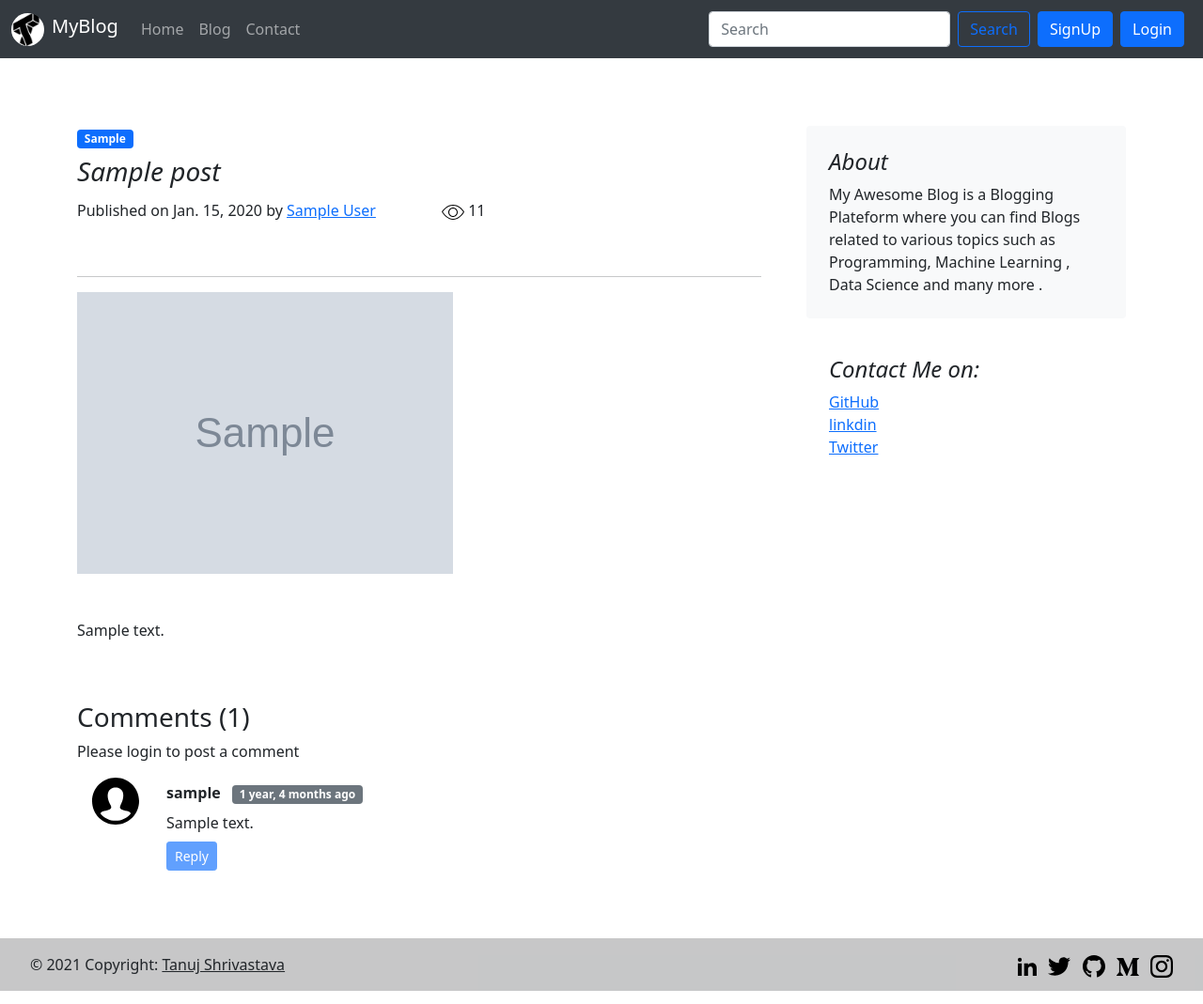
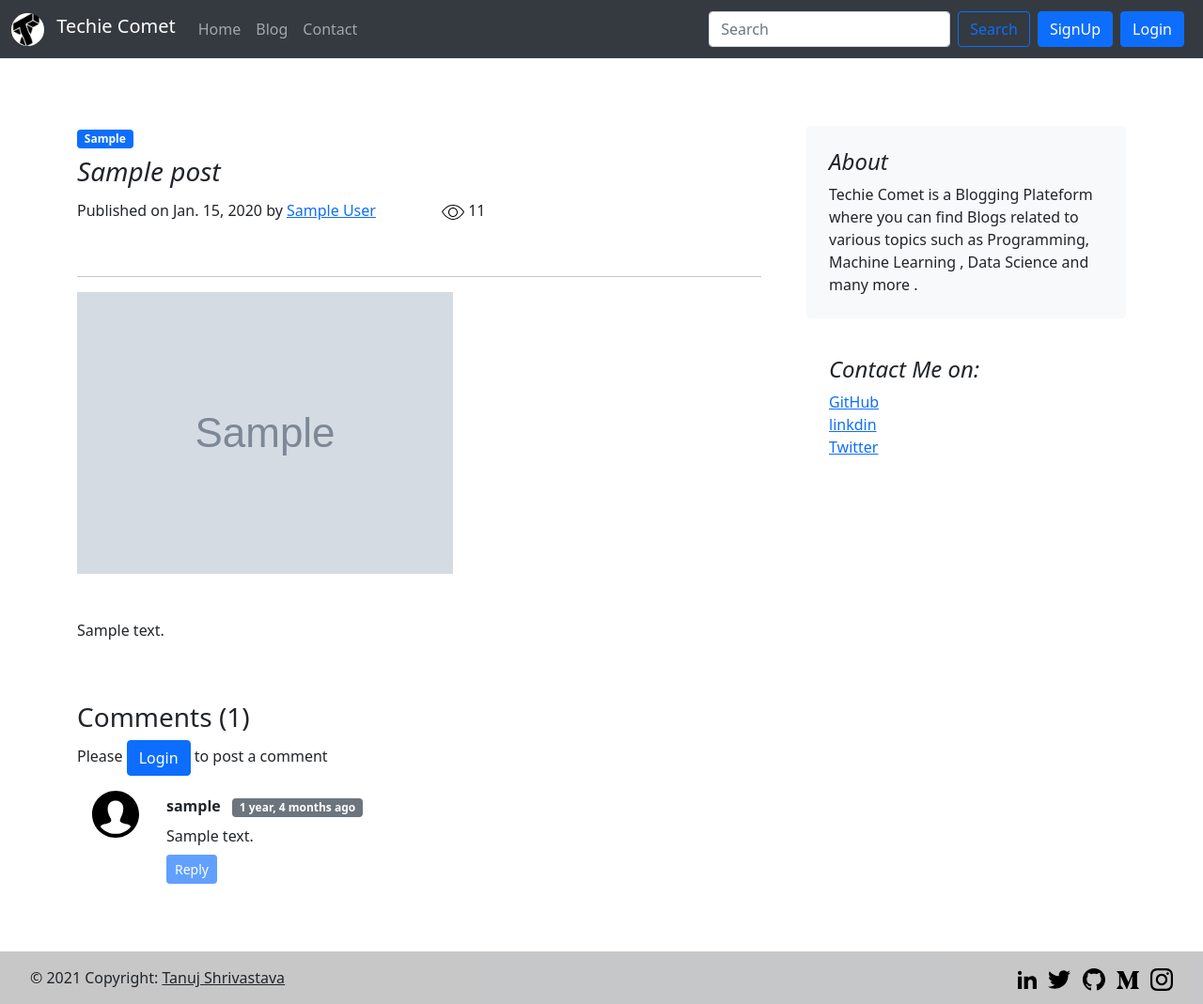
Before and after one commit to Tanuj-tj/My_Blog, a Django app: a page that uses templates/base.html in a window 1280 px wide. Shown: the whole page at 94% size. Run offline with Django 3.2, Linux system fonts and the light colour scheme; tables that the repository leaves empty hold one stand-in row (values such as "Sample post"); grey boxes marked "Sample" are stand-in pictures.

Commit message:
09/06/2021 ; git commit -m 09/06/2021

```diff
--- a/templates/base.html
+++ b/templates/base.html
@@ -34,11 +34,12 @@
   <!-- NavBar -->
   <nav class="navbar navbar-expand-lg navbar-dark bg-dark">
     <div class="container-fluid">
-    <a class="navbar-brand" href="#">
+    <a class="navbar-brand" href="/">
       {% comment %} <img src="/static/images/logo.jpg" alt="" width="44" height="40" class="d-inline-block align-text-top rounded-circle me-1">
       MyBlog {% endcomment %}
 
-      <img src="/static/images/logo.jpg" alt="" width="35" height="35" class="d-inline-block align-text-top mr-2 me-2 rounded-circle">MyBlog
+      <img src="/static/images/logo.jpg" alt="" width="35" height="35" class="d-inline-block align-text-top mr-2 me-2 rounded-circle">
+      Techie Comet
     </a>
 
 
@@ -182,6 +183,12 @@
 
             <button type="submit" class="btn btn-primary">Login</button>
 
+            <p class="pt-2"> Not Already Registered ? </p>
+
+            <button type="button" class="btn btn-primary" data-bs-toggle="modal" data-bs-target="#signupModal">
+          SignUp
+        </button>
+
           </form>
         </div>
       </div>
@@ -208,47 +215,7 @@
     <script src="https://cdn.jsdelivr.net/npm/bootstrap@5.0.1/dist/js/bootstrap.min.js" integrity="sha384-Atwg2Pkwv9vp0ygtn1JAojH0nYbwNJLPhwyoVbhoPwBhjQPR5VtM2+xf0Uwh9KtT" crossorigin="anonymous"></script>
     -->
 
-   <!-- Footer -->
-<footer class="bg-light mt-5">
-  <!-- Grid container -->
 
-
-<!-- Copyright -->
- <div class="p-3" style="background-color: rgba(0, 0, 0, 0.2);" >
-  <span class="p-3">
-    © 2021 Copyright:
-    <a class="text-dark" href="https://www.linkedin.com/in/tanuj-shrivastava-a59493137/" target="_blank">Tanuj Shrivastava</a>
-
-  </span>
-  <span class="float-end px-3 inline-flex">
-
-   <!-- Linkdin  -->
-   <a class="text-decoration-none" href="https://www.linkedin.com/in/tanuj-shrivastava-a59493137/" target="_blank">
-   <svg xmlns="http://www.w3.org/2000/svg" width="20" height="20" viewBox="0 0 24 24"><path d="M4.98 3.5c0 1.381-1.11 2.5-2.48 2.5s-2.48-1.119-2.48-2.5c0-1.38 1.11-2.5 2.48-2.5s2.48 1.12 2.48 2.5zm.02 4.5h-5v16h5v-16zm7.982 0h-4.968v16h4.969v-8.399c0-4.67 6.029-5.052 6.029 0v8.399h4.988v-10.131c0-7.88-8.922-7.593-11.018-3.714v-2.155z"/></svg>
-   </a>
-   <!-- Twitter -->
-   <a class="text-decoration-none" href="https://twitter.com/tanujtj75" target="_blank">
-   <svg class="ms-2" xmlns="http://www.w3.org/2000/svg" width="24" height="24" viewBox="0 0 24 24"><path d="M24 4.557c-.883.392-1.832.656-2.828.775 1.017-.609 1.798-1.574 2.165-2.724-.951.564-2.005.974-3.127 1.195-.897-.957-2.178-1.555-3.594-1.555-3.179 0-5.515 2.966-4.797 6.045-4.091-.205-7.719-2.165-10.148-5.144-1.29 2.213-.669 5.108 1.523 6.574-.806-.026-1.566-.247-2.229-.616-.054 2.281 1.581 4.415 3.949 4.89-.693.188-1.452.232-2.224.084.626 1.956 2.444 3.379 4.6 3.419-2.07 1.623-4.678 2.348-7.29 2.04 2.179 1.397 4.768 2.212 7.548 2.212 9.142 0 14.307-7.721 13.995-14.646.962-.695 1.797-1.562 2.457-2.549z"/></svg>
-   </a>
-
-   <!-- GitHub -->
-   <a class="text-decoration-none" href="https://github.com/Tanuj-tj" target="_blank">
-   <svg class="ms-2" xmlns="http://www.w3.org/2000/svg" width="24" height="24" viewBox="0 0 24 24"><path d="M12 0c-6.626 0-12 5.373-12 12 0 5.302 3.438 9.8 8.207 11.387.599.111.793-.261.793-.577v-2.234c-3.338.726-4.033-1.416-4.033-1.416-.546-1.387-1.333-1.756-1.333-1.756-1.089-.745.083-.729.083-.729 1.205.084 1.839 1.237 1.839 1.237 1.07 1.834 2.807 1.304 3.492.997.107-.775.418-1.305.762-1.604-2.665-.305-5.467-1.334-5.467-5.931 0-1.311.469-2.381 1.236-3.221-.124-.303-.535-1.524.117-3.176 0 0 1.008-.322 3.301 1.23.957-.266 1.983-.399 3.003-.404 1.02.005 2.047.138 3.006.404 2.291-1.552 3.297-1.23 3.297-1.23.653 1.653.242 2.874.118 3.176.77.84 1.235 1.911 1.235 3.221 0 4.609-2.807 5.624-5.479 5.921.43.372.823 1.102.823 2.222v3.293c0 .319.192.694.801.576 4.765-1.589 8.199-6.086 8.199-11.386 0-6.627-5.373-12-12-12z"/></svg>
-   </a>
-
-   <!-- Medium -->
-  <a class="text-decoration-none" href="https://shrivastavatanuj5.medium.com/" target="_blank">
-   <svg class="ms-2" width="24" height="24" xmlns="http://www.w3.org/2000/svg" fill-rule="evenodd" clip-rule="evenodd"><path d="M2.846 6.887c.03-.295-.083-.586-.303-.784l-2.24-2.7v-.403h6.958l5.378 11.795 4.728-11.795h6.633v.403l-1.916 1.837c-.165.126-.247.333-.213.538v13.498c-.034.204.048.411.213.537l1.871 1.837v.403h-9.412v-.403l1.939-1.882c.19-.19.19-.246.19-.537v-10.91l-5.389 13.688h-.728l-6.275-13.688v9.174c-.052.385.076.774.347 1.052l2.521 3.058v.404h-7.148v-.404l2.521-3.058c.27-.279.39-.67.325-1.052v-10.608z"/></svg>
-   </a>
-
-   <!-- Instagram -->
-   <a class="text-decoration-none" href="#" target="_blank">
-   <svg class="ms-2" xmlns="http://www.w3.org/2000/svg" width="24" height="24" viewBox="0 0 24 24"><path d="M12 2.163c3.204 0 3.584.012 4.85.07 3.252.148 4.771 1.691 4.919 4.919.058 1.265.069 1.645.069 4.849 0 3.205-.012 3.584-.069 4.849-.149 3.225-1.664 4.771-4.919 4.919-1.266.058-1.644.07-4.85.07-3.204 0-3.584-.012-4.849-.07-3.26-.149-4.771-1.699-4.919-4.92-.058-1.265-.07-1.644-.07-4.849 0-3.204.013-3.583.07-4.849.149-3.227 1.664-4.771 4.919-4.919 1.266-.057 1.645-.069 4.849-.069zm0-2.163c-3.259 0-3.667.014-4.947.072-4.358.2-6.78 2.618-6.98 6.98-.059 1.281-.073 1.689-.073 4.948 0 3.259.014 3.668.072 4.948.2 4.358 2.618 6.78 6.98 6.98 1.281.058 1.689.072 4.948.072 3.259 0 3.668-.014 4.948-.072 4.354-.2 6.782-2.618 6.979-6.98.059-1.28.073-1.689.073-4.948 0-3.259-.014-3.667-.072-4.947-.196-4.354-2.617-6.78-6.979-6.98-1.281-.059-1.69-.073-4.949-.073zm0 5.838c-3.403 0-6.162 2.759-6.162 6.162s2.759 6.163 6.162 6.163 6.162-2.759 6.162-6.163c0-3.403-2.759-6.162-6.162-6.162zm0 10.162c-2.209 0-4-1.79-4-4 0-2.209 1.791-4 4-4s4 1.791 4 4c0 2.21-1.791 4-4 4zm6.406-11.845c-.796 0-1.441.645-1.441 1.44s.645 1.44 1.441 1.44c.795 0 1.439-.645 1.439-1.44s-.644-1.44-1.439-1.44z"/></svg>
-   </a>
-  </span>
-</div>
-  <!-- Copyright -->
-</footer>
 
   </div>
 
--- a/templates/blog/blogHome.html
+++ b/templates/blog/blogHome.html
@@ -59,8 +59,7 @@
 </section>
 
 
-{% block footer %}
-{% endblock %}
+{% include "footer.html" %}
 
 
 {% endblock body %}
--- a/templates/blog/blogPost.html
+++ b/templates/blog/blogPost.html
@@ -49,7 +49,7 @@
       <div class="position-sticky" style="top: 2rem;">
         <div class="p-4 mb-3 bg-light rounded">
           <h4 class="fst-italic">About</h4>
-          <p class="mb-0">My Awesome Blog is a Blogging Plateform where you can find Blogs related to various topics
+          <p class="mb-0">Techie Comet is a Blogging Plateform where you can find Blogs related to various topics
             such as Programming, Machine Learning , Data Science and many more .</p>
         </div>
 
@@ -83,7 +83,11 @@
       </form>
 
       {% else %}
-      <p>Please login to post a comment</p>
+      <p>Please
+       <button type="button" class="btn btn-primary" data-bs-toggle="modal" data-bs-target="#loginModal">
+          Login
+        </button>
+       to post a comment</p>
 
       {% endif %}
 
@@ -129,7 +133,6 @@
 
           {% endif %}
 
-
          <div class="replies my-2">
               {% for reply in replyDict|get_val:comment.sno %}
               <div class="row my-2">
@@ -161,5 +164,5 @@
   </div>
 </div>
 
-
+{% include "footer.html" %}
 {% endblock body %}
--- /dev/null
+++ b/templates/footer.html
@@ -0,0 +1,41 @@
+   <!-- Footer -->
+<footer class="bg-light mt-5">
+  <!-- Grid container -->
+
+
+<!-- Copyright -->
+ <div class="p-3" style="background-color: rgba(0, 0, 0, 0.2);" >
+  <span class="p-3">
+    © 2021 Copyright:
+    <a class="text-dark" href="https://www.linkedin.com/in/tanuj-shrivastava-a59493137/" target="_blank">Tanuj Shrivastava</a>
+
+  </span>
+  <span class="float-end px-3 inline-flex">
+
+   <!-- Linkdin  -->
+   <a class="text-decoration-none" href="https://www.linkedin.com/in/tanuj-shrivastava-a59493137/" target="_blank">
+   <svg xmlns="http://www.w3.org/2000/svg" width="20" height="20" viewBox="0 0 24 24"><path d="M4.98 3.5c0 1.381-1.11 2.5-2.48 2.5s-2.48-1.119-2.48-2.5c0-1.38 1.11-2.5 2.48-2.5s2.48 1.12 2.48 2.5zm.02 4.5h-5v16h5v-16zm7.982 0h-4.968v16h4.969v-8.399c0-4.67 6.029-5.052 6.029 0v8.399h4.988v-10.131c0-7.88-8.922-7.593-11.018-3.714v-2.155z"/></svg>
+   </a>
+   <!-- Twitter -->
+   <a class="text-decoration-none" href="https://twitter.com/tanujtj75" target="_blank">
+   <svg class="ms-2" xmlns="http://www.w3.org/2000/svg" width="24" height="24" viewBox="0 0 24 24"><path d="M24 4.557c-.883.392-1.832.656-2.828.775 1.017-.609 1.798-1.574 2.165-2.724-.951.564-2.005.974-3.127 1.195-.897-.957-2.178-1.555-3.594-1.555-3.179 0-5.515 2.966-4.797 6.045-4.091-.205-7.719-2.165-10.148-5.144-1.29 2.213-.669 5.108 1.523 6.574-.806-.026-1.566-.247-2.229-.616-.054 2.281 1.581 4.415 3.949 4.89-.693.188-1.452.232-2.224.084.626 1.956 2.444 3.379 4.6 3.419-2.07 1.623-4.678 2.348-7.29 2.04 2.179 1.397 4.768 2.212 7.548 2.212 9.142 0 14.307-7.721 13.995-14.646.962-.695 1.797-1.562 2.457-2.549z"/></svg>
+   </a>
+
+   <!-- GitHub -->
+   <a class="text-decoration-none" href="https://github.com/Tanuj-tj" target="_blank">
+   <svg class="ms-2" xmlns="http://www.w3.org/2000/svg" width="24" height="24" viewBox="0 0 24 24"><path d="M12 0c-6.626 0-12 5.373-12 12 0 5.302 3.438 9.8 8.207 11.387.599.111.793-.261.793-.577v-2.234c-3.338.726-4.033-1.416-4.033-1.416-.546-1.387-1.333-1.756-1.333-1.756-1.089-.745.083-.729.083-.729 1.205.084 1.839 1.237 1.839 1.237 1.07 1.834 2.807 1.304 3.492.997.107-.775.418-1.305.762-1.604-2.665-.305-5.467-1.334-5.467-5.931 0-1.311.469-2.381 1.236-3.221-.124-.303-.535-1.524.117-3.176 0 0 1.008-.322 3.301 1.23.957-.266 1.983-.399 3.003-.404 1.02.005 2.047.138 3.006.404 2.291-1.552 3.297-1.23 3.297-1.23.653 1.653.242 2.874.118 3.176.77.84 1.235 1.911 1.235 3.221 0 4.609-2.807 5.624-5.479 5.921.43.372.823 1.102.823 2.222v3.293c0 .319.192.694.801.576 4.765-1.589 8.199-6.086 8.199-11.386 0-6.627-5.373-12-12-12z"/></svg>
+   </a>
+
+   <!-- Medium -->
+  <a class="text-decoration-none" href="https://shrivastavatanuj5.medium.com/" target="_blank">
+   <svg class="ms-2" width="24" height="24" xmlns="http://www.w3.org/2000/svg" fill-rule="evenodd" clip-rule="evenodd"><path d="M2.846 6.887c.03-.295-.083-.586-.303-.784l-2.24-2.7v-.403h6.958l5.378 11.795 4.728-11.795h6.633v.403l-1.916 1.837c-.165.126-.247.333-.213.538v13.498c-.034.204.048.411.213.537l1.871 1.837v.403h-9.412v-.403l1.939-1.882c.19-.19.19-.246.19-.537v-10.91l-5.389 13.688h-.728l-6.275-13.688v9.174c-.052.385.076.774.347 1.052l2.521 3.058v.404h-7.148v-.404l2.521-3.058c.27-.279.39-.67.325-1.052v-10.608z"/></svg>
+   </a>
+
+   <!-- Instagram -->
+   <a class="text-decoration-none" href="#" target="_blank">
+   <svg class="ms-2" xmlns="http://www.w3.org/2000/svg" width="24" height="24" viewBox="0 0 24 24"><path d="M12 2.163c3.204 0 3.584.012 4.85.07 3.252.148 4.771 1.691 4.919 4.919.058 1.265.069 1.645.069 4.849 0 3.205-.012 3.584-.069 4.849-.149 3.225-1.664 4.771-4.919 4.919-1.266.058-1.644.07-4.85.07-3.204 0-3.584-.012-4.849-.07-3.26-.149-4.771-1.699-4.919-4.92-.058-1.265-.07-1.644-.07-4.849 0-3.204.013-3.583.07-4.849.149-3.227 1.664-4.771 4.919-4.919 1.266-.057 1.645-.069 4.849-.069zm0-2.163c-3.259 0-3.667.014-4.947.072-4.358.2-6.78 2.618-6.98 6.98-.059 1.281-.073 1.689-.073 4.948 0 3.259.014 3.668.072 4.948.2 4.358 2.618 6.78 6.98 6.98 1.281.058 1.689.072 4.948.072 3.259 0 3.668-.014 4.948-.072 4.354-.2 6.782-2.618 6.979-6.98.059-1.28.073-1.689.073-4.948 0-3.259-.014-3.667-.072-4.947-.196-4.354-2.617-6.78-6.979-6.98-1.281-.059-1.69-.073-4.949-.073zm0 5.838c-3.403 0-6.162 2.759-6.162 6.162s2.759 6.163 6.162 6.163 6.162-2.759 6.162-6.163c0-3.403-2.759-6.162-6.162-6.162zm0 10.162c-2.209 0-4-1.79-4-4 0-2.209 1.791-4 4-4s4 1.791 4 4c0 2.21-1.791 4-4 4zm6.406-11.845c-.796 0-1.441.645-1.441 1.44s.645 1.44 1.441 1.44c.795 0 1.439-.645 1.439-1.44s-.644-1.44-1.439-1.44z"/></svg>
+   </a>
+  </span>
+</div>
+  <!-- Copyright -->
+</footer>
--- a/templates/home/contact.html
+++ b/templates/home/contact.html
@@ -37,7 +37,7 @@
           </div>
         </div>
         <div class="p-2 w-full">
-          <button type="submit" class="flex mx-auto text-white bg-blue-500 border-0 py-2 px-8 focus:outline-none hover:bg-blue-600 rounded text-lg">Button</button>
+          <button type="submit" class="flex mx-auto text-white bg-blue-500 border-0 py-2 px-8 focus:outline-none hover:bg-blue-600 rounded text-lg">Send</button>
         </div>
         <div class="p-2 w-full pt-8 mt-8 border-t border-gray-200 text-center">
 
@@ -87,4 +87,7 @@
   </div>
 </section>
 
+
+{% include "footer.html" %}
+
 {% endblock body %}
```
Also changed, not shown: templates/home/home.html (+5 -2 lines), tiny.html (deleted, +0 -36 lines).
